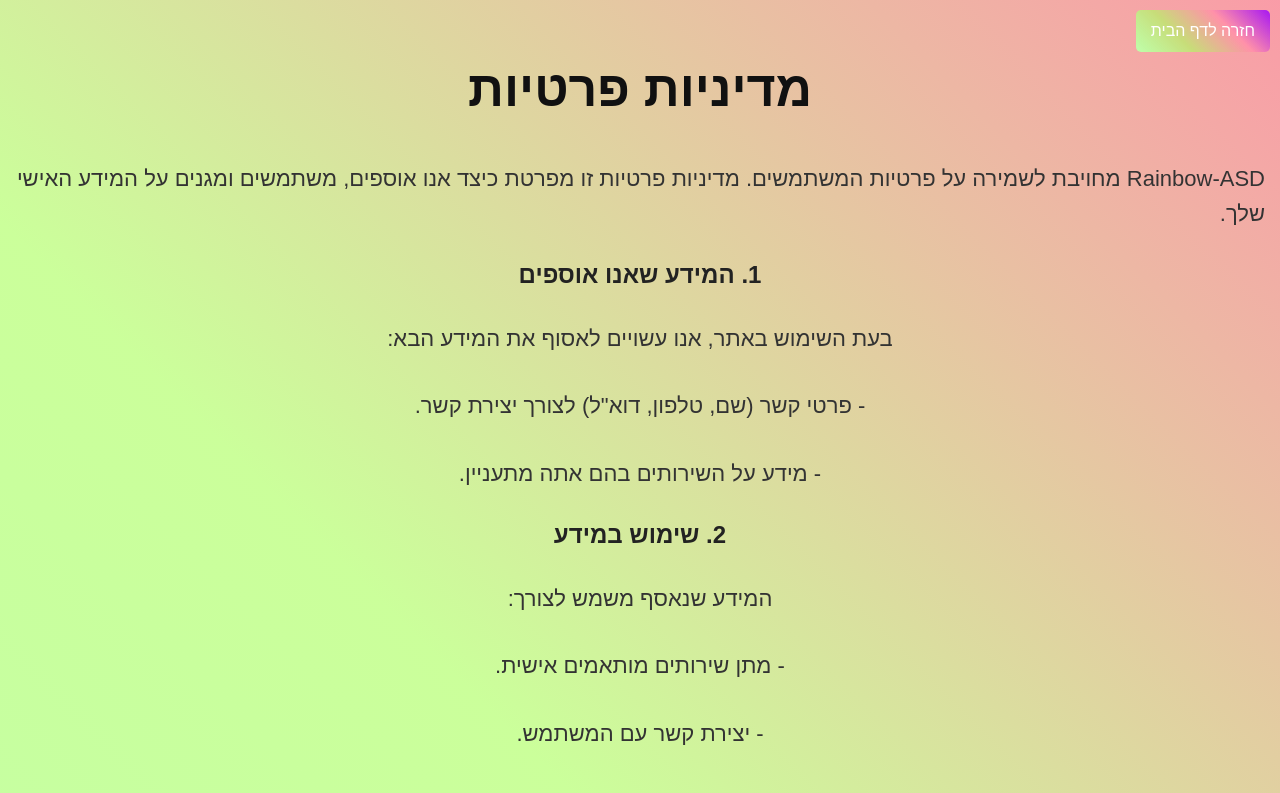
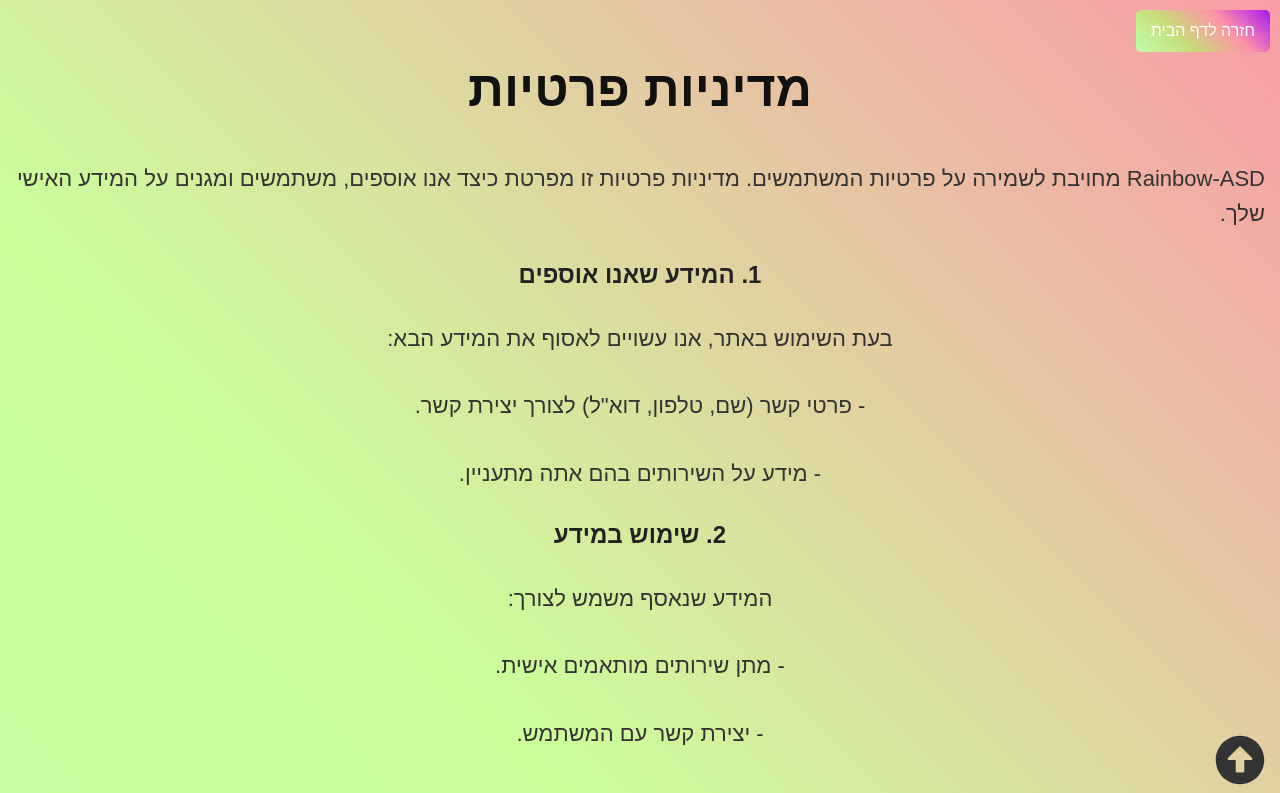
Before and after one commit to lionsgrandson/rainbow-asd-next, a Next.js app: page /privacy in a window 1280 px wide. Shown: the top 793 px of the page. Built offline with nearby package versions, Linux system fonts and the light colour scheme.

Commit message:
feat: back to top botton

```diff
--- a/src/components/Hero.jsx
+++ b/src/components/Hero.jsx
@@ -5,7 +5,7 @@ import heroSesh from '../../public/img/therapySesh.png'
 
 function Hero() {
   return (
-    <div className={styles.HeroSec}>
+    <div className={styles.HeroSec} id='hero'>
       <header>
         <Image
           src={Icon}
--- a/src/pages/privacy.jsx
+++ b/src/pages/privacy.jsx
@@ -1,6 +1,8 @@
 // components/PrivacyPolicy.js
 import React from 'react'
 import Link from 'next/link'
+import { FaArrowAltCircleUp } from 'react-icons/fa'
+
 const PrivacyPolicy = () => {
   const styles = {
     container: {
@@ -28,6 +30,18 @@ const PrivacyPolicy = () => {
       fontSize: '2.2rem',
       marginBottom: '1rem',
     },
+    buttontop: {
+      position: 'fixed',
+      bottom: '1rem',
+      right: '1rem',
+      height: 'fit-content',
+      padding: '0.5rem',
+      display: 'flex',
+      borderRadius: '20%',
+      fontSize: '5rem',
+      textAlign: 'center',
+      zIndex: '1',
+    },
     button: {
       position: 'fixed',
       top: '1rem',
@@ -47,6 +61,7 @@ const PrivacyPolicy = () => {
 
   return (
     <div style={styles.container}>
+      <div id='top'></div>
       <Link
         href='/'
         style={styles.button}
@@ -60,7 +75,6 @@ const PrivacyPolicy = () => {
         Rainbow-ASD מחויבת לשמירה על פרטיות המשתמשים. מדיניות פרטיות זו מפרטת
         כיצד אנו אוספים, משתמשים ומגנים על המידע האישי שלך.
       </p>
-
       <h2 style={styles.subHeading}>1. המידע שאנו אוספים</h2>
       <p style={styles.paragraph}>
         בעת השימוש באתר, אנו עשויים לאסוף את המידע הבא:
@@ -69,30 +83,29 @@ const PrivacyPolicy = () => {
         - פרטי קשר (שם, טלפון, דוא"ל) לצורך יצירת קשר.
       </p>
       <p style={styles.paragraph}>- מידע על השירותים בהם אתה מתעניין.</p>
-
       <h2 style={styles.subHeading}>2. שימוש במידע</h2>
       <p style={styles.paragraph}>המידע שנאסף משמש לצורך:</p>
       <p style={styles.paragraph}>- מתן שירותים מותאמים אישית.</p>
       <p style={styles.paragraph}>- יצירת קשר עם המשתמש.</p>
       <p style={styles.paragraph}>- שיפור השירותים המוצעים.</p>
-
       <h2 style={styles.subHeading}>3. הגנה על המידע</h2>
       <p style={styles.paragraph}>
         אנו נוקטים באמצעי זהירות סבירים כדי להגן על המידע האישי שלך מפני גישה לא
         מורשית, שינוי או חשיפה.
       </p>
-
       <h2 style={styles.subHeading}>4. שיתוף המידע</h2>
       <p style={styles.paragraph}>
         אנו לא נשתף את המידע האישי שלך עם צדדים שלישיים, אלא אם כן נדרש על פי
         חוק או בהסכמתך המפורשת.
       </p>
-
       <h2 style={styles.subHeading}>5. זכויותיך</h2>
       <p style={styles.paragraph}>
         אתה זכאי לגשת למידע האישי שלך, לעדכן אותו או לבקש למחוק אותו. לשם כך,
         אנא צור קשר באמצעות פרטי הקשר המופיעים באתר.
       </p>
+      <Link href='#top' style={styles.buttontop}>
+        <FaArrowAltCircleUp />
+      </Link>
     </div>
   )
 }
--- a/src/styles/globals.css
+++ b/src/styles/globals.css
@@ -1,7 +1,7 @@
 body {
   margin: 0;
-  font-family: -apple-system, BlinkMacSystemFont, "Segoe UI", "Roboto", "Oxygen",
-    "Ubuntu", "Cantarell", "Fira Sans", "Droid Sans", "Helvetica Neue",
+  font-family: -apple-system, BlinkMacSystemFont, 'Segoe UI', 'Roboto', 'Oxygen',
+    'Ubuntu', 'Cantarell', 'Fira Sans', 'Droid Sans', 'Helvetica Neue',
     sans-serif;
   -webkit-font-smoothing: antialiased;
   -moz-osx-font-smoothing: grayscale;
@@ -9,6 +9,9 @@ body {
 }
 
 code {
-  font-family: source-code-pro, Menlo, Monaco, Consolas, "Courier New",
+  font-family: source-code-pro, Menlo, Monaco, Consolas, 'Courier New',
     monospace;
 }
+html {
+  scroll-behavior: smooth;
+}
```
Also changed, not shown: src/pages/index.js (+7 -1 lines), src/pages/tos.jsx (+17 -7 lines), src/styles/index.module.css (+15 -0 lines).
